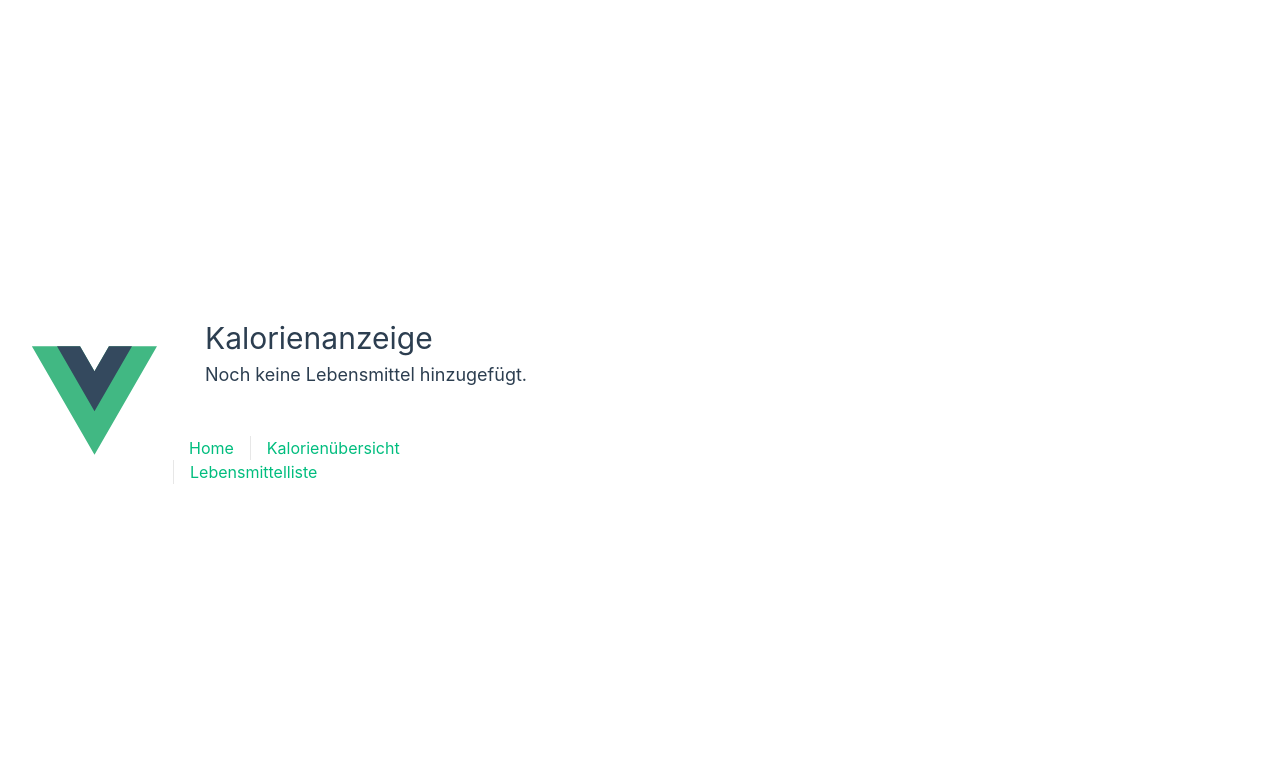
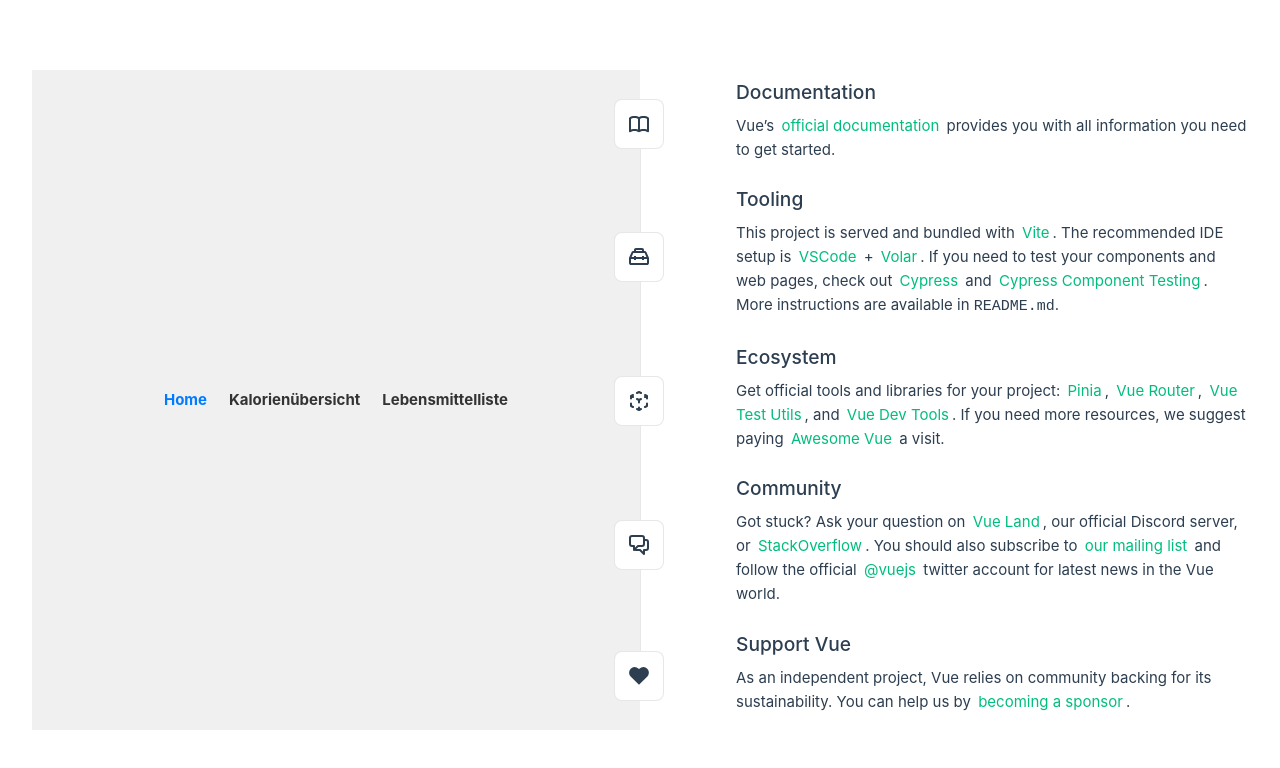
Before and after one commit to yuhtng12/Frontend-Kalorienzaehler, a Vue app: page / in a window 1280 px wide. Shown: the top 768 px of the page. Built offline with nearby package versions, Linux system fonts and the light colour scheme; no server answers; the HTML template or start-up script is replaced by a standard one.

Commit message:
Fixed routing and views"

```diff
--- a/src/App.vue
+++ b/src/App.vue
@@ -1,86 +1,39 @@
 <script setup lang="ts">
 import { RouterLink, RouterView } from 'vue-router';
-import TotalCaloriesView from './views/TotalCaloriesView.vue';
-import FoodListView from './views/FoodListView.vue';
 </script>
 
 <template>
   <header>
-    <img alt="Vue logo" class="logo" src="@/assets/logo.svg" width="125" height="125" />
-
-    <div class="wrapper">
-      <TotalCaloriesView />
-
-      <nav>
-        <RouterLink to="/">Home</RouterLink>
-        <RouterLink to="/total-calories">Kalorienübersicht</RouterLink>
-        <RouterLink to="/food-list">Lebensmittelliste</RouterLink>
-      </nav>
-    </div>
+    <nav>
+      <RouterLink to="/">Home</RouterLink>
+      <RouterLink to="/total-calories">Kalorienübersicht</RouterLink>
+      <RouterLink to="/food-list">Lebensmittelliste</RouterLink>
+    </nav>
   </header>
-
   <RouterView />
 </template>
 
 <style scoped>
 header {
-  line-height: 1.5;
-  max-height: 100vh;
-}
-
-.logo {
-  display: block;
-  margin: 0 auto 2rem;
+  display: flex;
+  justify-content: center;
+  align-items: center;
+  padding: 16px;
+  background-color: #f0f0f0;
 }
 
 nav {
-  width: 100%;
-  font-size: 12px;
-  text-align: center;
-  margin-top: 2rem;
+  display: flex;
+  gap: 16px;
+}
+
+nav a {
+  text-decoration: none;
+  color: #333;
+  font-weight: bold;
 }
 
 nav a.router-link-exact-active {
-  color: var(--color-text);
-}
-
-nav a.router-link-exact-active:hover {
-  background-color: transparent;
-}
-
-nav a {
-  display: inline-block;
-  padding: 0 1rem;
-  border-left: 1px solid var(--color-border);
-}
-
-nav a:first-of-type {
-  border: 0;
-}
-
-@media (min-width: 1024px) {
-  header {
-    display: flex;
-    place-items: center;
-    padding-right: calc(var(--section-gap) / 2);
-  }
-
-  .logo {
-    margin: 0 2rem 0 0;
-  }
-
-  header .wrapper {
-    display: flex;
-    place-items: flex-start;
-    flex-wrap: wrap;
-  }
-
-  nav {
-    text-align: left;
-    margin-left: -1rem;
-    font-size: 1rem;
-    padding: 1rem 0;
-    margin-top: 1rem;
-  }
+  color: #007bff;
 }
 </style>
--- a/src/router/index.ts
+++ b/src/router/index.ts
@@ -3,8 +3,9 @@ import FoodListView from '@/views/FoodListView.vue';
 import TotalCaloriesView from '@/views/TotalCaloriesView.vue';
 
 const routes = [
+  { path: '/', name: 'Home', component: () => import('@/views/HomeView.vue') },
+  { path: '/total-calories', name: 'TotalCalories', component: TotalCaloriesView },
   { path: '/food-list', name: 'FoodList', component: FoodListView },
-  { path: '/calorie-overview', name: 'CalorieOverview', component: TotalCaloriesView },
 ];
 
 const router = createRouter({
--- a/src/views/FoodListView.vue
+++ b/src/views/FoodListView.vue
@@ -1,62 +1,42 @@
 <script setup lang="ts">
-import { ref } from 'vue';
-import FoodItem from '@/components/FoodItem.vue';
+import { ref, onMounted } from 'vue';
 import axios from 'axios';
 
+const lebensmittelListe = ref([]);
 const apiEndpoint = import.meta.env.VITE_APP_BACKEND_BASE_URL + '/api/lebensmittel';
-const lebensmittelListe = ref<{ name: string; kalorien: number }[]>([]);
-const searchQuery = ref('');
 
-async function loadFoods() {
-  try {
-    const response = await axios.get(apiEndpoint);
-    lebensmittelListe.value = response.data;
-  } catch (err) {
-    console.error('Fehler beim Laden der Lebensmittel:', err);
-    alert('Daten konnten nicht geladen werden.');
-  }
-}
-
-loadFoods();
-
-const filteredFoods = computed(() =>
-  lebensmittelListe.value.filter((food) =>
-    food.name.toLowerCase().includes(searchQuery.value.toLowerCase())
-  )
-);
+onMounted(() => {
+  axios
+    .get(apiEndpoint)
+    .then((res) => {
+      lebensmittelListe.value = res.data;
+    })
+    .catch((err) => {
+      console.error('Fehler beim Abrufen der Daten:', err);
+      alert('Daten konnten nicht geladen werden.');
+    });
+});
 </script>
 
 <template>
-  <main>
+  <div>
     <h1>Lebensmittelliste</h1>
-
-    <input
-      v-model="searchQuery"
-      type="text"
-      placeholder="Lebensmittel suchen"
-    />
-
-    <div v-if="!filteredFoods.length">Keine passenden Lebensmittel gefunden.</div>
-    <ul v-else>
-      <FoodItem
-        v-for="food in filteredFoods"
-        :key="food.name"
-        :food="food"
-      />
+    <ul>
+      <li v-for="item in lebensmittelListe" :key="item.name">
+        {{ item.name }} - {{ item.kalorien }} kcal
+      </li>
     </ul>
-  </main>
+  </div>
 </template>
 
 <style scoped>
-input {
-  margin-bottom: 16px;
-  padding: 8px;
-  width: 100%;
-  font-size: 1rem;
+ul {
+  list-style: none;
+  padding: 0;
 }
 
-ul {
-  list-style-type: none;
-  padding: 0;
+li {
+  margin: 8px 0;
+  font-size: 1.2em;
 }
 </style>
--- a/src/views/TotalCaloriesView.vue
+++ b/src/views/TotalCaloriesView.vue
@@ -1,40 +1,36 @@
 <script setup lang="ts">
-import { computed, ref } from 'vue';
+import { ref, computed, onMounted } from 'vue';
 import axios from 'axios';
 
+const lebensmittelListe = ref([]);
 const apiEndpoint = import.meta.env.VITE_APP_BACKEND_BASE_URL + '/api/lebensmittel';
-const lebensmittelListe = ref<{ name: string; kalorien: number }[]>([]);
 
 const totalCalories = computed(() =>
   lebensmittelListe.value.reduce((sum, item) => sum + item.kalorien, 0)
 );
 
-async function loadFoods() {
-  try {
-    const response = await axios.get(apiEndpoint);
-    lebensmittelListe.value = response.data;
-  } catch (err) {
-    console.error('Fehler beim Laden der Daten:', err);
-    alert('Die Kalorien konnten nicht geladen werden.');
-  }
-}
-
-loadFoods();
+onMounted(() => {
+  axios
+    .get(apiEndpoint)
+    .then((res) => {
+      lebensmittelListe.value = res.data;
+    })
+    .catch((err) => {
+      console.error('Fehler beim Abrufen der Daten:', err);
+      alert('Kalorien konnten nicht geladen werden.');
+    });
+});
 </script>
 
 <template>
-  <main>
-    <h1>Kalorienanzeige</h1>
-    <p v-if="!lebensmittelListe.length">Noch keine Lebensmittel hinzugefügt.</p>
+  <div>
+    <h1>Kalorienübersicht</h1>
+    <p v-if="!lebensmittelListe.length">Noch keine Daten vorhanden.</p>
     <p v-else>Gesamtkalorien: {{ totalCalories }} kcal</p>
-  </main>
+  </div>
 </template>
 
 <style scoped>
-main {
-  margin: 16px;
-}
-
 p {
   font-size: 1.2em;
 }
```
